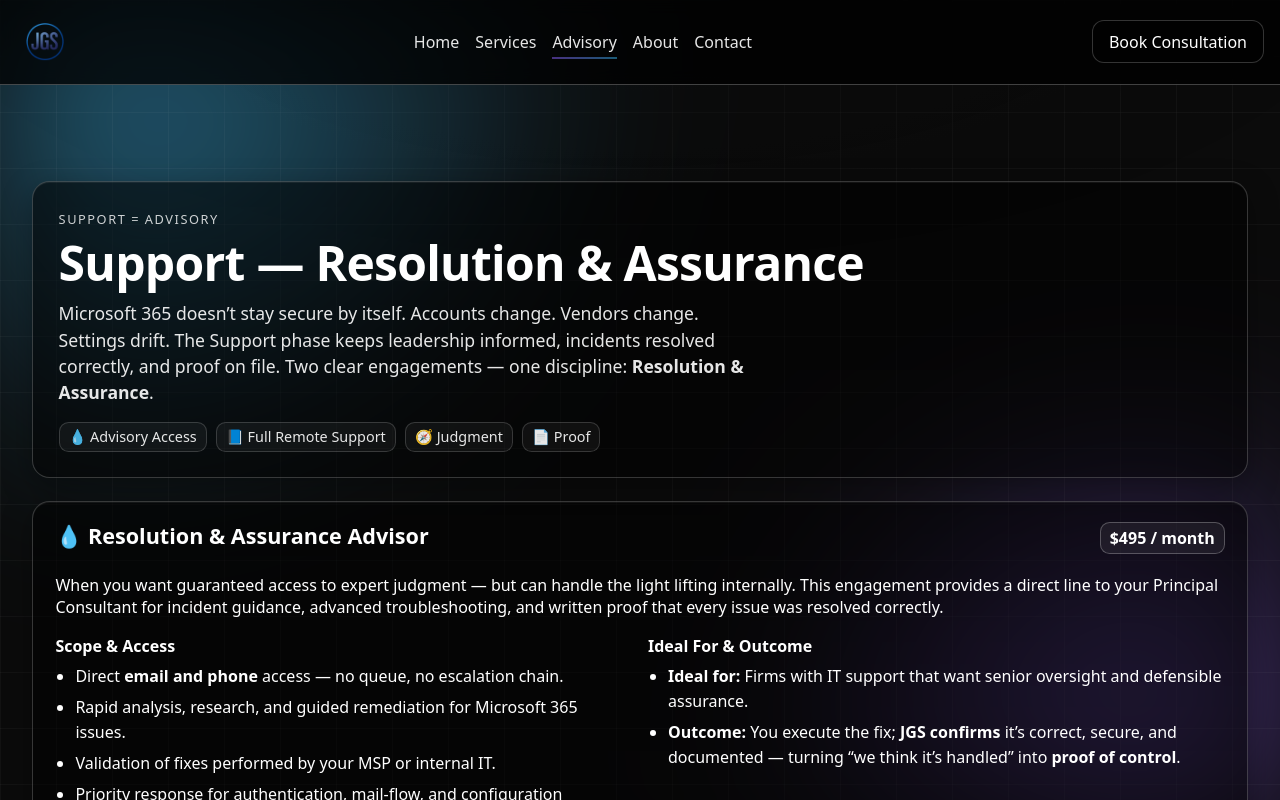
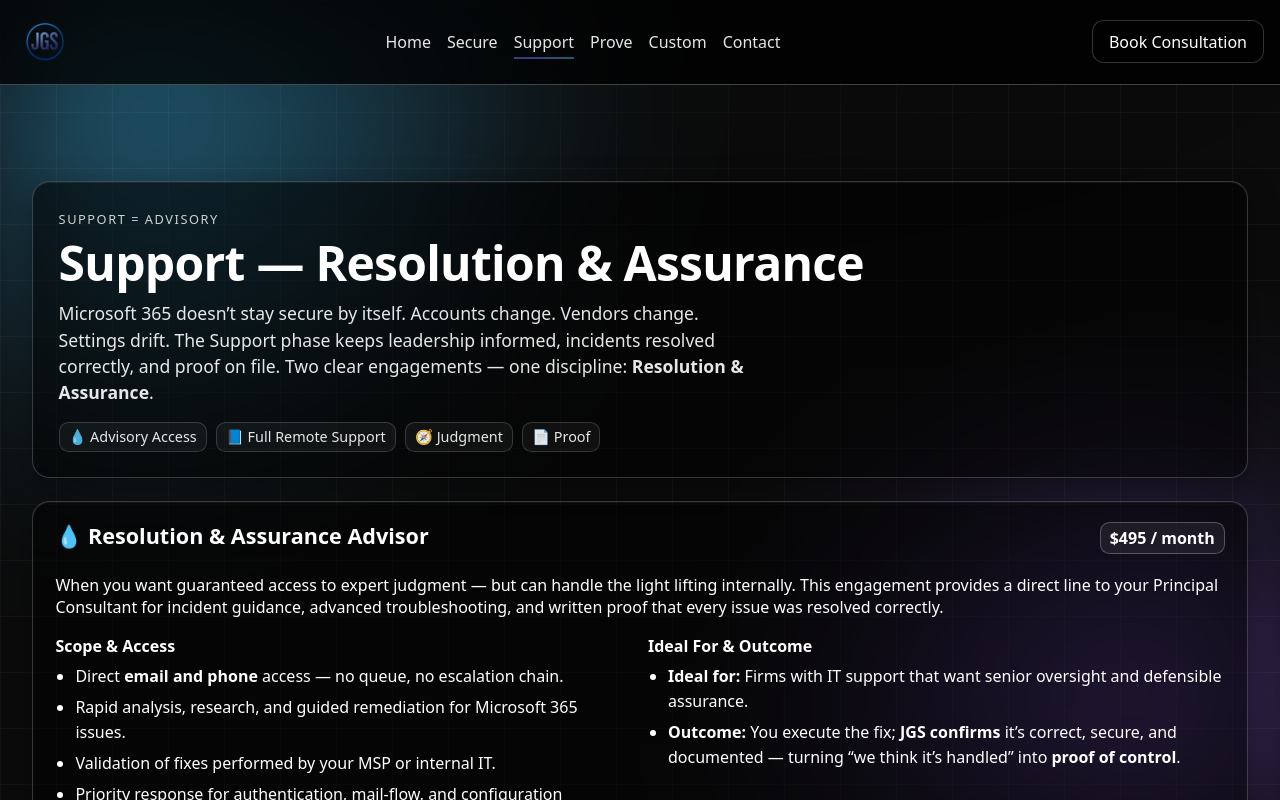
Before and after one commit to jspears80/jgs, a Next.js app: page /advisory in a window 1280 px wide. Shown: the top 800 px of the page. Built offline with nearby package versions, Linux system fonts and the light colour scheme.

Commit message:
Update Nav.tsx

```diff
--- a/app/Nav.tsx
+++ b/app/Nav.tsx
@@ -8,9 +8,10 @@ export default function Nav() {
 
   const items = [
     { href: '/', label: 'Home' },
-    { href: '/services', label: 'Services' },
-    { href: '/advisory', label: 'Advisory' },
-    { href: '/about', label: 'About' },
+    { href: '/services', label: 'Secure' },
+    { href: '/advisory', label: 'Support' },
+    { href: '/about', label: 'Prove' },
+    { href: '/custom', label: 'Custom' },
     { href: '/contact', label: 'Contact' },
   ];
 
```
